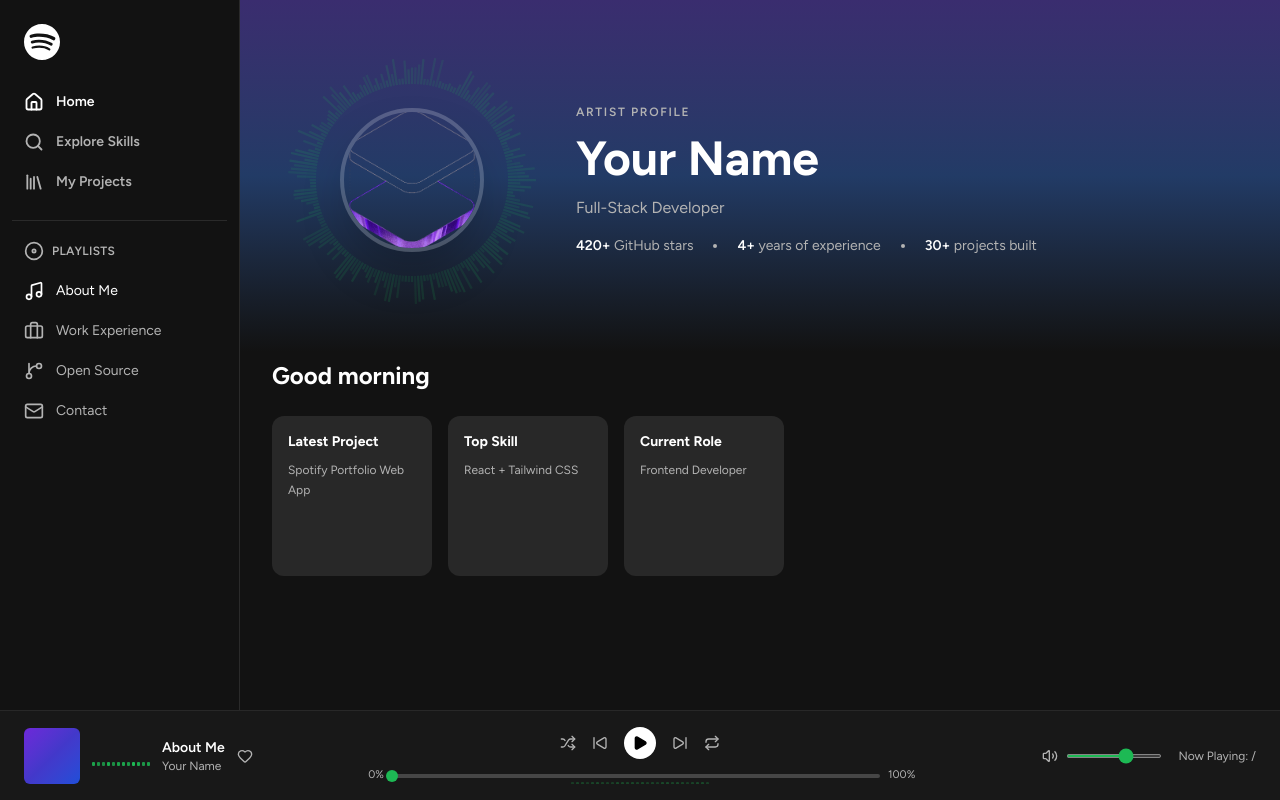
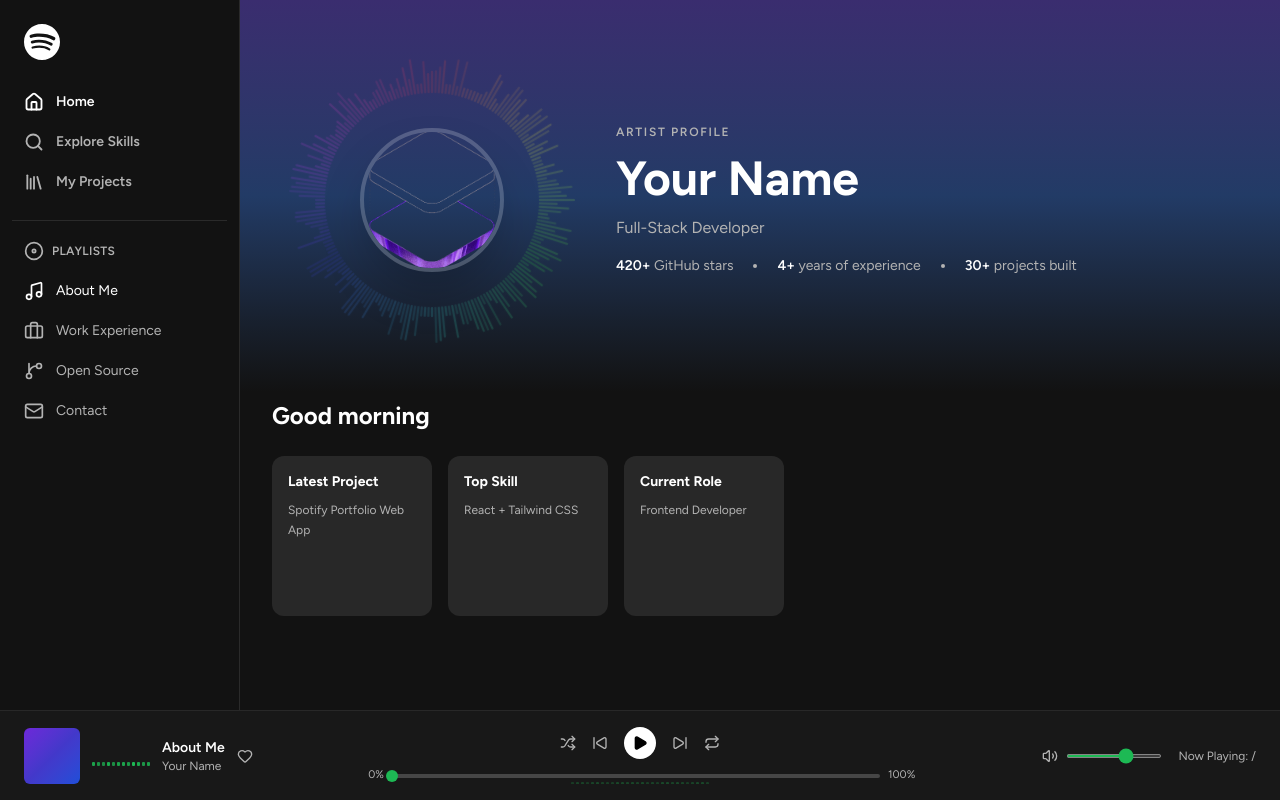
Before and after one commit to Spamziesagcan/portfolio, a React (Vite) app: page / in a window 1280 px wide. Built offline with nearby package versions, Linux system fonts and the light colour scheme.

Commit message:
spectrum

```diff
--- a/src/components/HeroWaveform.jsx
+++ b/src/components/HeroWaveform.jsx
@@ -2,9 +2,9 @@
 
 const BAR_COUNT = 200
 const BAR_WIDTH = 2.25
-const CANVAS_SIZE = 280
+const CANVAS_SIZE = 320
 const CENTER = CANVAS_SIZE / 2
-const INNER_RADIUS = 96
+const INNER_RADIUS = 108
 
 function clamp(value, min, max) {
   return Math.min(max, Math.max(min, value))
@@ -17,15 +17,16 @@
     return Array.from({ length: BAR_COUNT }, (_, index) => {
       const progress = index / (BAR_COUNT - 1)
 
-      const baseHeight = 8 + Math.random() * 14
-      const amplitude = 7 + Math.random() * 13
-      const secondaryAmplitude = 2 + Math.random() * 6
+      const baseHeight = 10 + Math.random() * 16
+      const amplitude = 10 + Math.random() * 16
+      const secondaryAmplitude = 3 + Math.random() * 6
       const phase = progress * Math.PI * 2.2 + Math.random() * Math.PI * 2
       const secondaryPhase = Math.random() * Math.PI * 2
       const speed = 0.32 + Math.random() * 0.55
       const secondarySpeed = speed * (1.45 + Math.random() * 0.45)
       const opacity = 0.68 + Math.random() * 0.32
       const angle = (index / BAR_COUNT) * 360
+      const hue = (index / BAR_COUNT) * 360
 
       return {
         baseHeight,
@@ -37,6 +38,7 @@
         secondarySpeed,
         opacity,
         angle,
+        hue,
       }
     })
   }, [])
@@ -77,24 +79,26 @@
           const hoverMultiplier = isHovered ? 1.12 : 1
           const barHeight = clamp(
             bar.baseHeight + swell * bar.amplitude * hoverMultiplier + secondarySwell * bar.secondaryAmplitude * hoverMultiplier,
-            6,
-            28,
+            8,
+            34,
           )
+          const color = `hsl(${bar.hue}, 100%, 62%)`
 
           return (
             <g
               key={index}
-              transform={`translate(${CENTER} ${CENTER}) rotate(${bar.angle}) translate(0 ${-INNER_RADIUS})`}
+              transform={`translate(${CENTER} ${CENTER}) rotate(${bar.angle})`}
             >
-              <rect
-                x={-BAR_WIDTH / 2}
-                y={-barHeight}
-                width={BAR_WIDTH}
-                height={barHeight}
-                rx="0.35"
-                fill="#1DB954"
-                fillOpacity={bar.opacity}
-                style={{ transition: 'opacity 120ms linear' }}
+              <line
+                x1={0}
+                y1={-INNER_RADIUS}
+                x2={0}
+                y2={-INNER_RADIUS - barHeight}
+                stroke={color}
+                strokeOpacity={bar.opacity}
+                strokeLinecap="round"
+                strokeWidth={BAR_WIDTH}
+                style={{ filter: 'drop-shadow(0 0 4px rgba(255,255,255,0.08))' }}
               />
             </g>
           )
--- a/src/pages/Home.jsx
+++ b/src/pages/Home.jsx
@@ -39,7 +39,7 @@
 					<div
 						onMouseEnter={() => setIsHeroHovered(true)}
 						onMouseLeave={() => setIsHeroHovered(false)}
-						className="relative flex h-[280px] w-[280px] shrink-0 items-center justify-center"
+						className="relative flex h-[320px] w-[320px] shrink-0 items-center justify-center"
 					>
 						<HeroWaveform isHovered={isHeroHovered} />
 
```
